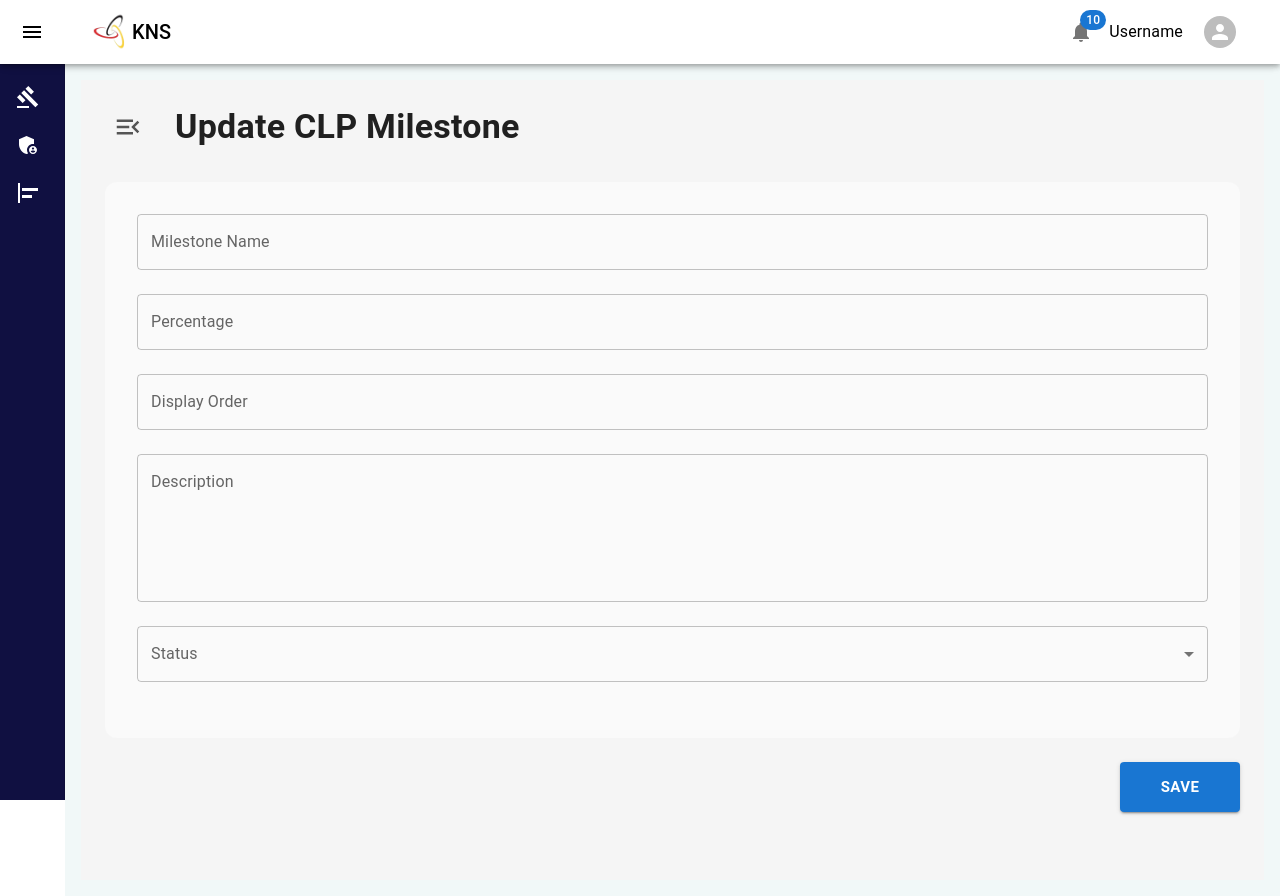
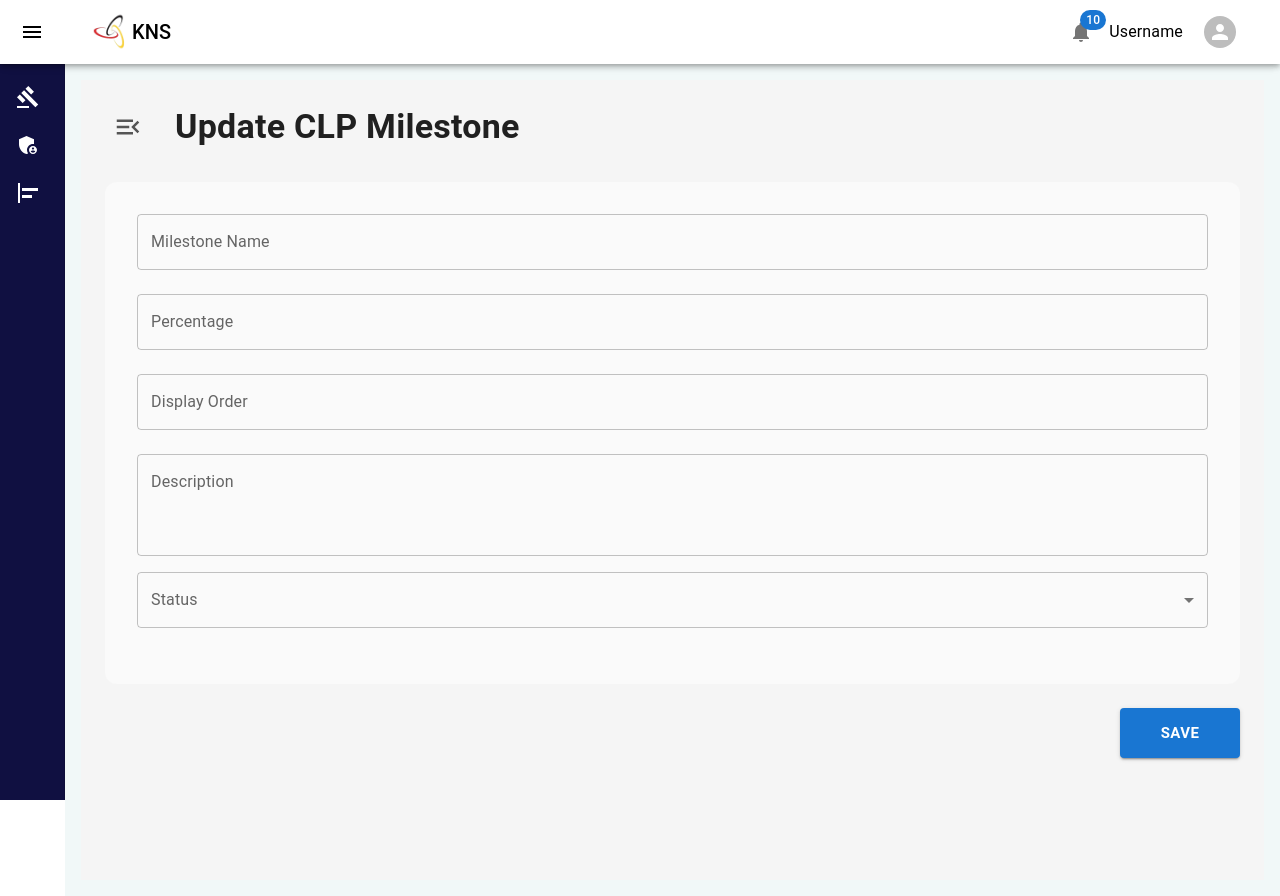
Before and after one commit to harshuharshi222-hash/react-js-project, a React (Vite) app: page /update in a window 1280 px wide. Built offline with nearby package versions, Linux system fonts and the light colour scheme.

Commit message:
description

```diff
--- a/src/components/update.jsx
+++ b/src/components/update.jsx
@@ -48,29 +48,7 @@ export default function Update() {
       status: Yup.string().required("Required"),
     }),
 
-    // onSubmit: (values) => {
-    //   const milestones =
-    //     JSON.parse(localStorage.getItem("clpMilestones")) || [];
 
-    //   const updatedData = milestones.map((item) => {
-    //     if (
-    //       item.milestone_name === rowData.milestone_name
-    //     ) {
-    //       return {
-    //         ...item,
-    //         status: values.status,
-    //       };
-    //     }
-    //     return item;
-    //   });
-
-    //   localStorage.setItem(
-    //     "clpMilestones",
-    //     JSON.stringify(updatedData)
-    //   );
-
-    //   navigate("/promotionalt");
-    // },
     onSubmit: async (values) => {
   try {
     const payload = {
@@ -161,9 +139,7 @@ export default function Update() {
         value={formik.values.milestoneName}
         InputProps={{ readOnly: true }}
         sx={{ mb: 3 }}
-  //         InputProps={{
-  //   readOnly: true,
-  // }}
+
       />
 
       <TextField
@@ -172,9 +148,7 @@ export default function Update() {
         value={formik.values.percentage}
         InputProps={{ readOnly: true }}
         sx={{ mb: 3 }}
-  //         InputProps={{
-  //   readOnly: true,
-  // }}
+
       />
 
       <TextField
@@ -185,16 +159,28 @@ export default function Update() {
         sx={{ mb: 3 }}
 
       />
-
+{/*
       <TextField
         fullWidth
         multiline
         rows={5}
         label="Description"
         value={formik.values.description}
-        // InputProps={{ readOnly: true }}
+
         sx={{ mb: 3 }}
-      />
+      /> */}
+
+
+                  <TextField
+                    fullWidth
+                    label="Description"
+                    name="description"
+                    sx={{ mb: 2 }}
+                    multiline
+                    rows={3}
+                    value={formik.values.description}
+                    onChange={formik.handleChange}
+                  />
 
       <FormControl fullWidth sx={{ mb: 3 }}>
         <InputLabel>Status</InputLabel>
```
